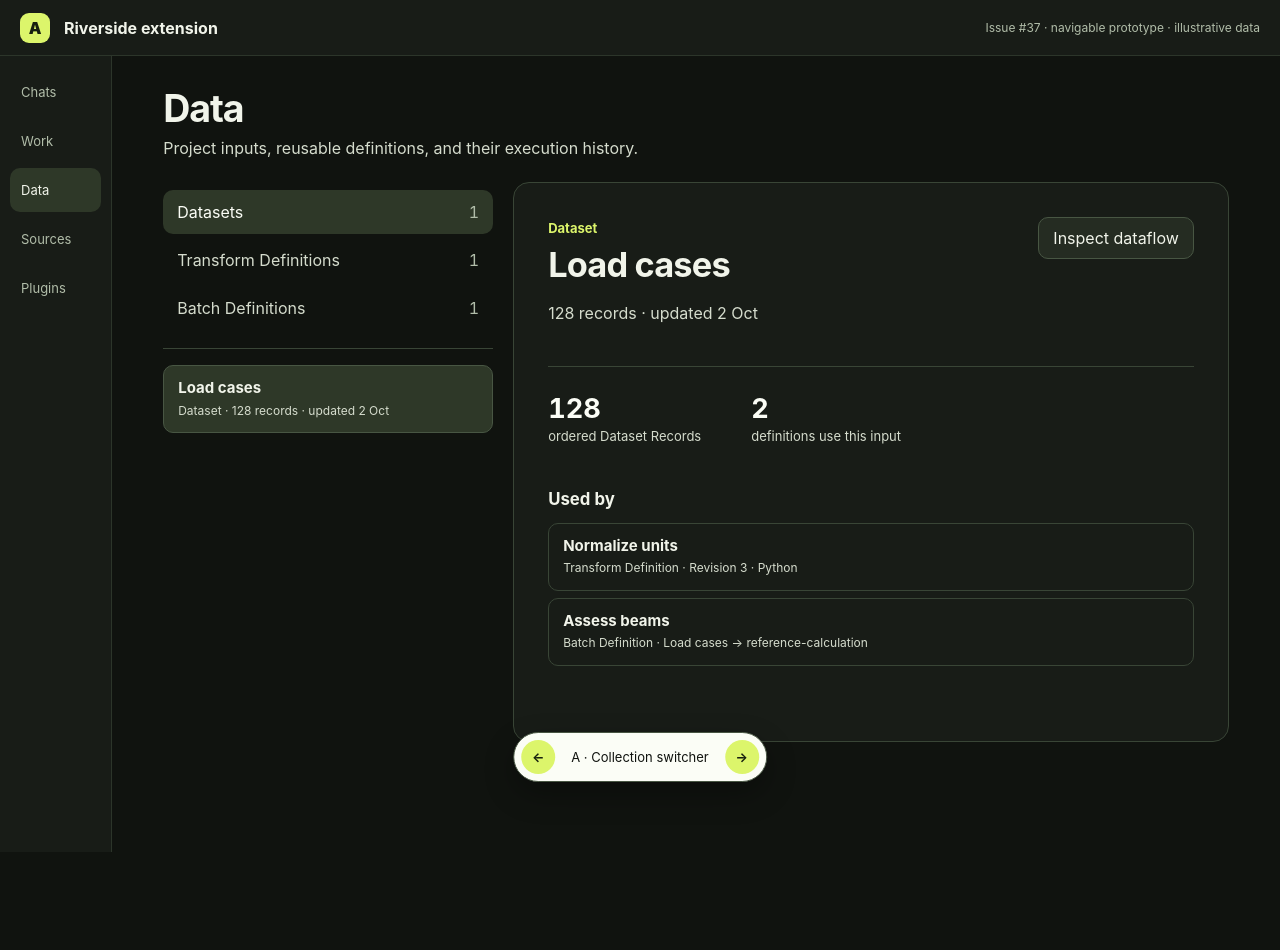
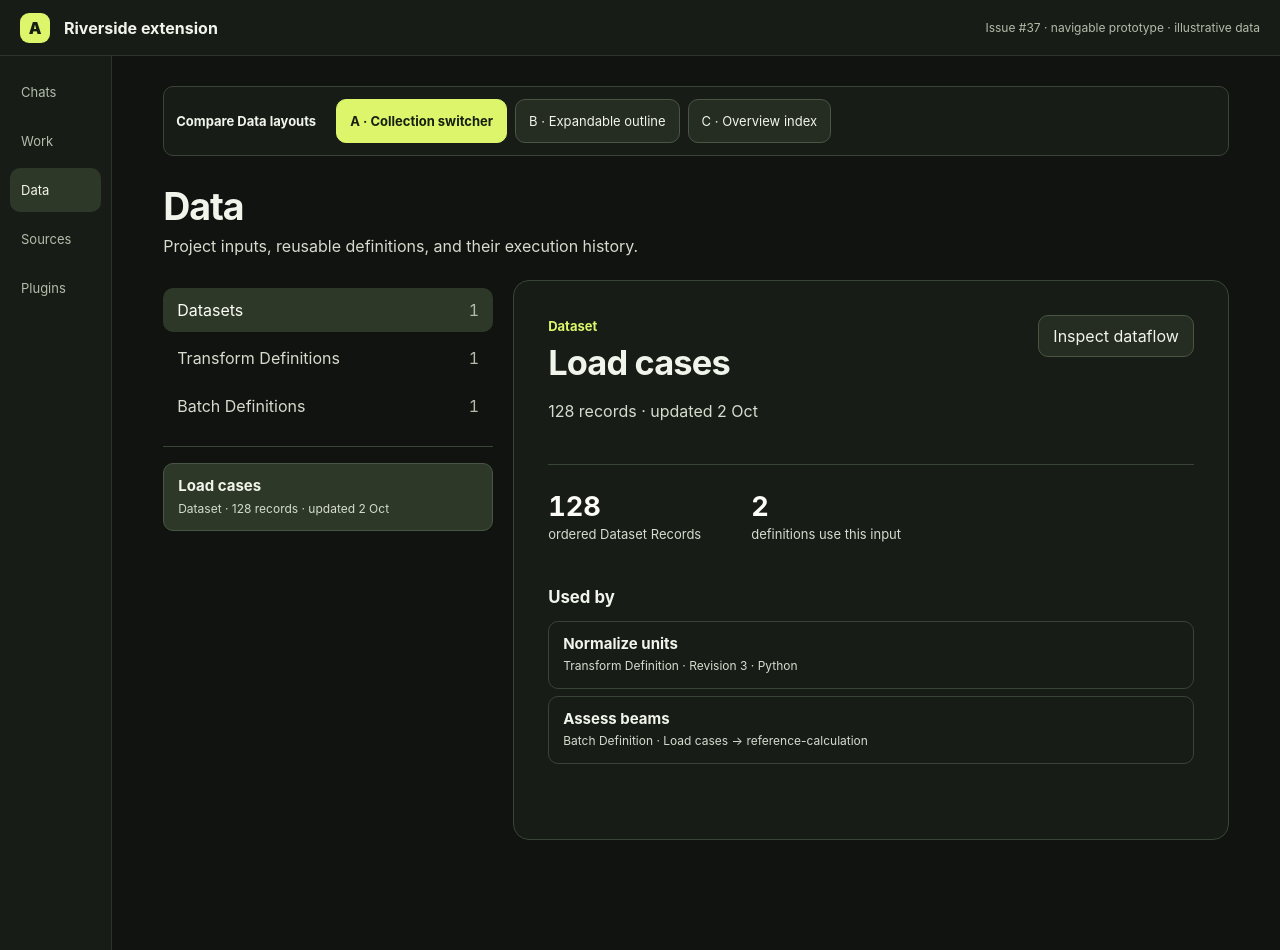
Before and after one commit to samgregson/agent-hub, a Next.js app in the folder apps/web/: page /prototype/project-explorer in a window 1280 px wide. Before the commit the page ends 852 px from the top, so only its background shows below. Built offline with nearby package versions, Linux system fonts and the light colour scheme.

Commit message:
fix: show prototype variants in production builds

```diff
--- a/apps/web/src/modules/workspace/_project-explorer-prototype.tsx
+++ b/apps/web/src/modules/workspace/_project-explorer-prototype.tsx
@@ -131,6 +131,24 @@ export function ProjectExplorerPrototype() {
   const [drawerOpen, setDrawerOpen] = useState(false);
   const [mobileDetail, setMobileDetail] = useState(false);
 
+  function chooseVariant(next: Variant) {
+    const url = new URL(window.location.href);
+    url.searchParams.set("variant", next);
+    window.history.replaceState(null, "", url);
+    window.dispatchEvent(new Event("prototype-variant-changed"));
+    setDestination("Data");
+    if (selected === "artifact") setSelected(primaryRecords[collection][0]);
+    setDrawerOpen(false);
+    setMobileDetail(false);
+  }
+
+  function cycle(delta: number) {
+    const index = variants.findIndex((item) => item.key === variant);
+    chooseVariant(
+      variants[(index + delta + variants.length) % variants.length].key,
+    );
+  }
+
   useEffect(() => {
     const onKeyDown = (event: KeyboardEvent) => {
       if (event.key !== "ArrowLeft" && event.key !== "ArrowRight") return;
@@ -143,21 +161,6 @@ export function ProjectExplorerPrototype() {
     return () => window.removeEventListener("keydown", onKeyDown);
     // eslint-disable-next-line react-hooks/exhaustive-deps
   }, [variant]);
-
-  function chooseVariant(next: Variant) {
-    const url = new URL(window.location.href);
-    url.searchParams.set("variant", next);
-    window.history.replaceState(null, "", url);
-    window.dispatchEvent(new Event("prototype-variant-changed"));
-    setDrawerOpen(false);
-  }
-
-  function cycle(delta: number) {
-    const index = variants.findIndex((item) => item.key === variant);
-    chooseVariant(
-      variants[(index + delta + variants.length) % variants.length].key,
-    );
-  }
 
   function chooseDestination(next: Destination) {
     setDestination(next);
@@ -271,6 +274,23 @@ export function ProjectExplorerPrototype() {
       ) : null}
 
       <section className={styles.workspace}>
+        <div
+          className={styles.variantBar}
+          role="group"
+          aria-label="Prototype variants"
+        >
+          <strong>Compare Data layouts</strong>
+          {variants.map((item) => (
+            <button
+              key={item.key}
+              type="button"
+              aria-pressed={variant === item.key}
+              onClick={() => chooseVariant(item.key)}
+            >
+              {item.key} · {item.label}
+            </button>
+          ))}
+        </div>
         {destination === "Data" ? (
           <>
             <div className={styles.workspaceHeading}>
@@ -458,28 +478,6 @@ export function ProjectExplorerPrototype() {
           </section>
         )}
       </section>
-
-      {process.env.NODE_ENV !== "production" ? (
-        <div className={styles.variantBar} aria-label="Prototype variants">
-          <button
-            type="button"
-            onClick={() => cycle(-1)}
-            aria-label="Previous variant"
-          >
-            ←
-          </button>
-          <span>
-            {variant} · {variants.find((item) => item.key === variant)?.label}
-          </span>
-          <button
-            type="button"
-            onClick={() => cycle(1)}
-            aria-label="Next variant"
-          >
-            →
-          </button>
-        </div>
-      ) : null}
     </main>
   );
 }
--- a/apps/web/src/modules/workspace/project-explorer-prototype.module.css
+++ b/apps/web/src/modules/workspace/project-explorer-prototype.module.css
@@ -333,28 +333,35 @@
   margin-top: 25px;
 }
 .variantBar {
-  position: fixed;
-  z-index: 6;
-  bottom: 18px;
-  left: 50%;
-  transform: translateX(-50%);
   display: flex;
   align-items: center;
-  gap: 16px;
-  padding: 7px;
-  border: 1px solid var(--line-strong);
-  border-radius: 999px;
-  background: var(--text-strong);
-  color: var(--background);
-  box-shadow: 0 12px 30px rgb(0 0 0 / 30%);
+  flex-wrap: wrap;
+  gap: 8px;
+  margin-bottom: 28px;
+  padding: 12px;
+  border: 1px solid var(--line);
+  border-radius: var(--radius-control);
+  background: var(--surface);
+  color: var(--text);
   font-size: var(--font-size-label);
-  white-space: nowrap;
+}
+.variantBar strong {
+  margin-right: 12px;
 }
 .variantBar button {
-  width: 34px;
-  height: 34px;
-  border: 0;
-  border-radius: 50%;
+  min-height: 44px;
+  padding: 0 13px;
+  border: 1px solid var(--line-strong);
+  border-radius: var(--radius-control);
+  background: var(--surface-raised);
+  color: var(--text);
+  text-align: left;
+}
+.variantBar button:hover {
+  border-color: var(--accent);
+}
+.variantBar button[aria-pressed="true"] {
+  border-color: var(--accent);
   background: var(--accent);
   color: var(--accent-ink);
   font-weight: 700;
@@ -495,12 +502,19 @@
     background: transparent;
   }
   .variantBar {
-    bottom: 12px;
-    max-width: calc(100vw - 24px);
-    gap: 7px;
-    font-size: 0.7rem;
+    display: grid;
+    grid-template-columns: repeat(3, minmax(0, 1fr));
+    gap: 6px;
+    margin-bottom: 18px;
+    padding: 9px;
+  }
+  .variantBar strong {
+    grid-column: 1 / -1;
+    margin: 0 0 3px;
   }
   .variantBar button {
-    flex: 0 0 34px;
+    min-height: 58px;
+    padding: 8px;
+    font-size: 0.72rem;
   }
 }
```
Also changed, not shown: 1 other file (tests, documents, lock files or other folders).
